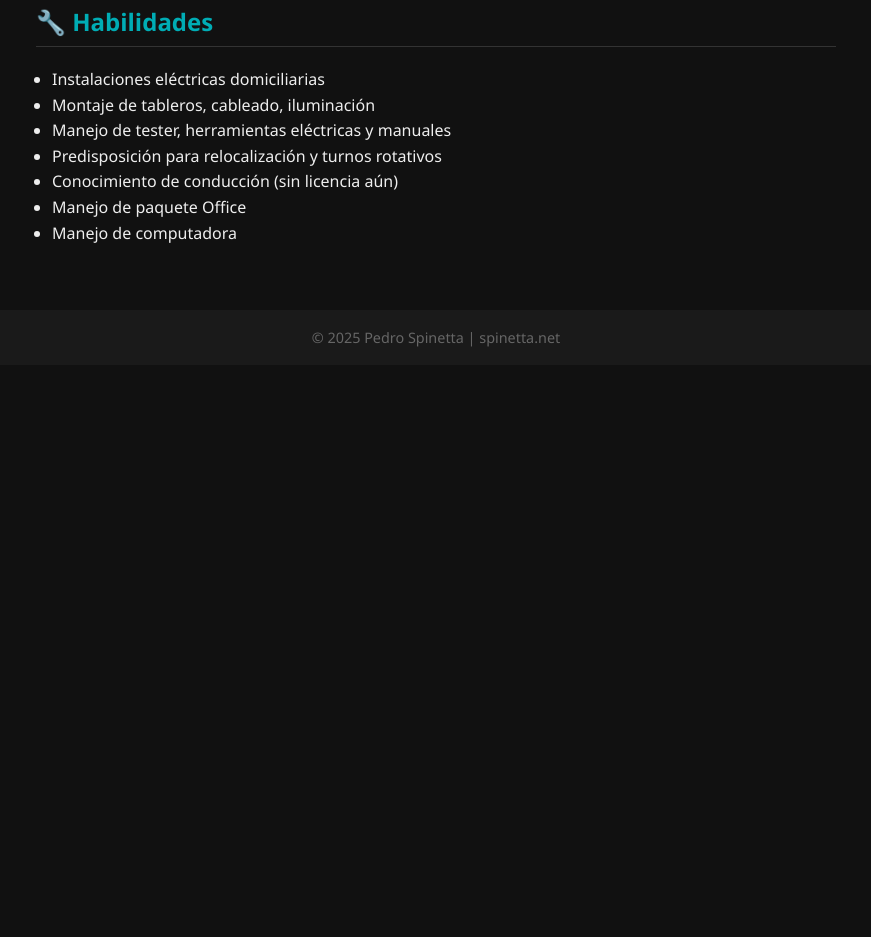
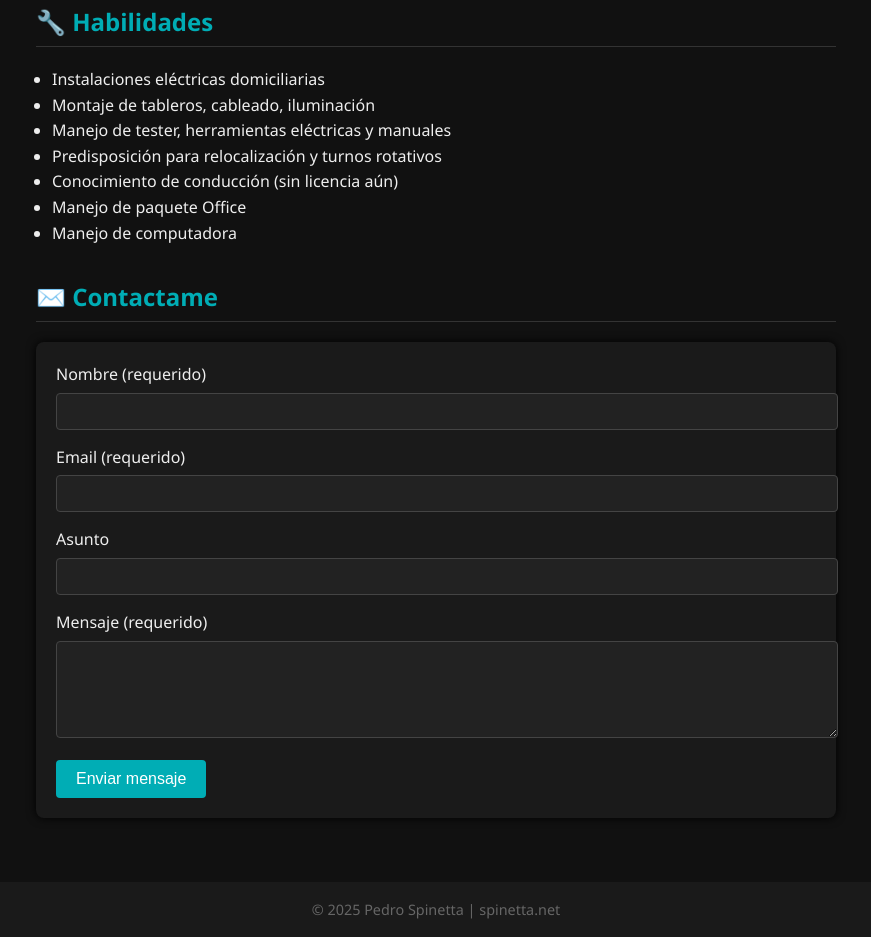
Before and after one commit to GrupoScout/cv, a plain HTML site: page index.html in a window 1280 px wide. Shown: the part 1254-2191 px from the top of the page, without its empty margins (204-1075 px from the left). Before the commit the page ends 1619 px from the top, so only its background shows below. Drawn offline with Linux system fonts and the light colour scheme.

Commit message:
Update index.html

```diff
--- a/index.html
+++ b/index.html
@@ -4,6 +4,7 @@
   <meta charset="UTF-8">
   <meta name="viewport" content="width=device-width, initial-scale=1.0">
   <title>Pedro Spinetta - CV Online</title>
+  <link rel="stylesheet" href="https://cdnjs.cloudflare.com/ajax/libs/font-awesome/6.5.0/css/all.min.css">
   <style>
     body {
       margin: 0;
@@ -72,11 +73,48 @@
         font-size: 2rem;
       }
     }
+
+    /* Estilos para el formulario */
+    .contact-form {
+      background-color: #1a1a1a;
+      padding: 20px;
+      border-radius: 8px;
+      box-shadow: 0 0 10px #000;
+    }
+
+    .contact-form label {
+      display: block;
+      margin-bottom: 5px;
+      color: #eee;
+    }
+
+    .contact-form input,
+    .contact-form textarea {
+      width: 100%;
+      padding: 10px;
+      margin-bottom: 15px;
+      border: 1px solid #444;
+      border-radius: 4px;
+      background-color: #222;
+      color: #eee;
+    }
+
+    .contact-form button {
+      background-color: #00adb5;
+      border: none;
+      padding: 10px 20px;
+      color: white;
+      cursor: pointer;
+      border-radius: 4px;
+      font-size: 16px;
+    }
+
+    .contact-form button:hover {
+      background-color: #019ca3;
+    }
   </style>
 </head>
 <body>
-<!-- Agregá esto en el <head> si no lo tenías -->
-<link rel="stylesheet" href="https://cdnjs.cloudflare.com/ajax/libs/font-awesome/6.5.0/css/all.min.css">
 
 <header>
   <div style="text-align: center;">
@@ -92,7 +130,6 @@
   </div>
 </header>
 
-
 <main>
   <section>
     <h2>📍 Información de contacto</h2>
@@ -100,7 +137,8 @@
     <p>📧 Email: contacto@spinetta.net</p>
     <p>🌐 Sitio web: <a href="https://spinetta.net">spinetta.net</a></p>
     <p>📍 Ubicación: San Miguel, Buenos Aires</p>
-    </section><p>🔗 Instagram: <a href="https://www.instagram.com/_spinetta.ok/" target="_blank"> _spinetta.ok</a></p>
+  </section>
+  <p>🔗 Instagram: <a href="https://www.instagram.com/_spinetta.ok/" target="_blank">_spinetta.ok</a></p>
 
   <section>
     <h2>🧠 Perfil profesional</h2>
@@ -116,16 +154,15 @@
   <section>
     <h2>🧰 Experiencia</h2>
     <ul>
-        <li>Desempeñado como a uxiliar en farmacia: (2022 - actualidad)</li>
-        <li>Electricista domiciliario: ESBA 2024 </li>
+      <li>Desempeñado como auxiliar en farmacia (2022 - actualidad)</li>
+      <li>Electricista domiciliario: ESBA 2024</li>
     </ul>
   </section>
-
 
   <section>
     <h2>📚 Formación</h2>
     <ul>
-        <li>Universidad de Morón – Criminalística: 2022 - 2024 (no concretado)</li>
+      <li>Universidad de Morón – Criminalística (2022 - 2024, no concretado)</li>
       <li>UNPAZ – Programación y diseño de videojuegos (2024 - 2025)</li>
       <li>Técnico en electricidad domiciliaria – ESBA San Miguel</li>
     </ul>
@@ -144,14 +181,36 @@
       <li>Manejo de tester, herramientas eléctricas y manuales</li>
       <li>Predisposición para relocalización y turnos rotativos</li>
       <li>Conocimiento de conducción (sin licencia aún)</li>
-        <li>Manejo de paquete Office </li>
+      <li>Manejo de paquete Office</li>
       <li>Manejo de computadora</li>
-
     </ul>
   </section>
+
+  <!-- FORMULARIO DE CONTACTO -->
+  <section>
+    <h2>✉️ Contactame</h2>
+    <form action="https://formsubmit.co/contacto@spinetta.net" method="POST" class="contact-form">
+      <label for="nombre">Nombre (requerido)</label>
+      <input type="text" name="nombre" id="nombre" required>
+
+      <label for="email">Email (requerido)</label>
+      <input type="email" name="email" id="email" required>
+
+      <label for="asunto">Asunto</label>
+      <input type="text" name="asunto" id="asunto">
+
+      <label for="mensaje">Mensaje (requerido)</label>
+      <textarea name="mensaje" id="mensaje" rows="5" required></textarea>
+
+      <input type="hidden" name="_captcha" value="false">
+      <button type="submit">Enviar mensaje</button>
+    </form>
+  </section>
 </main>
+
 <footer>
   © 2025 Pedro Spinetta | spinetta.net
 </footer>
+
 </body>
 </html>
```
Lines whose indentation alone changed are shown as unchanged.
